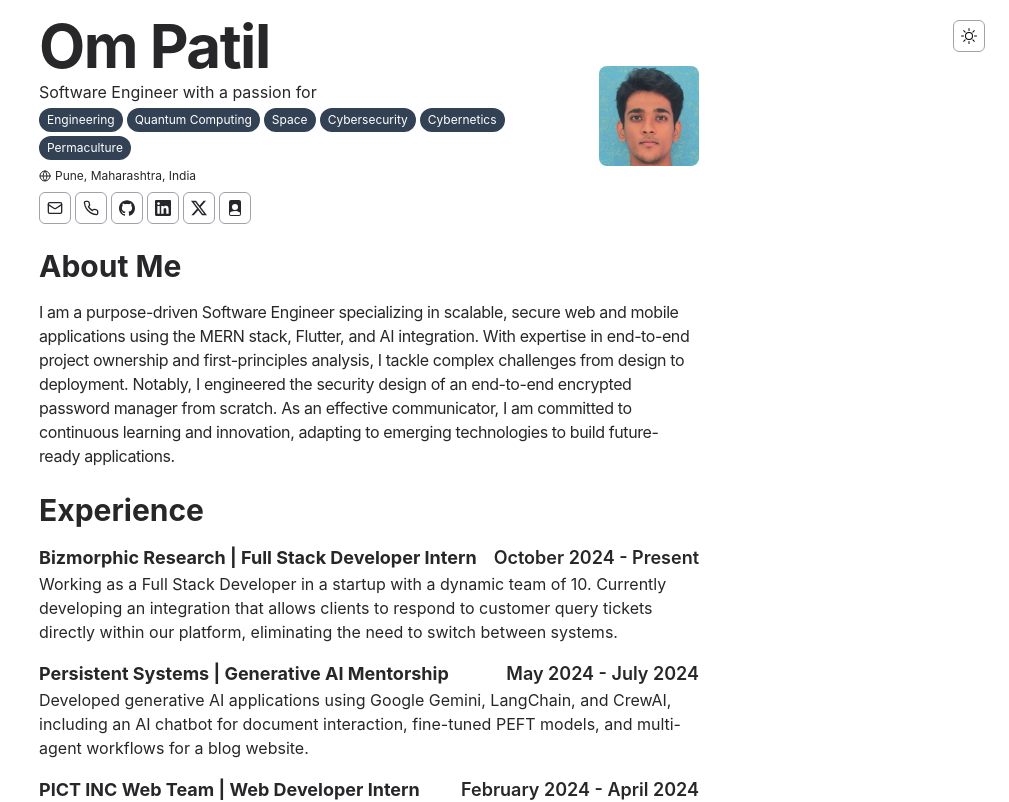
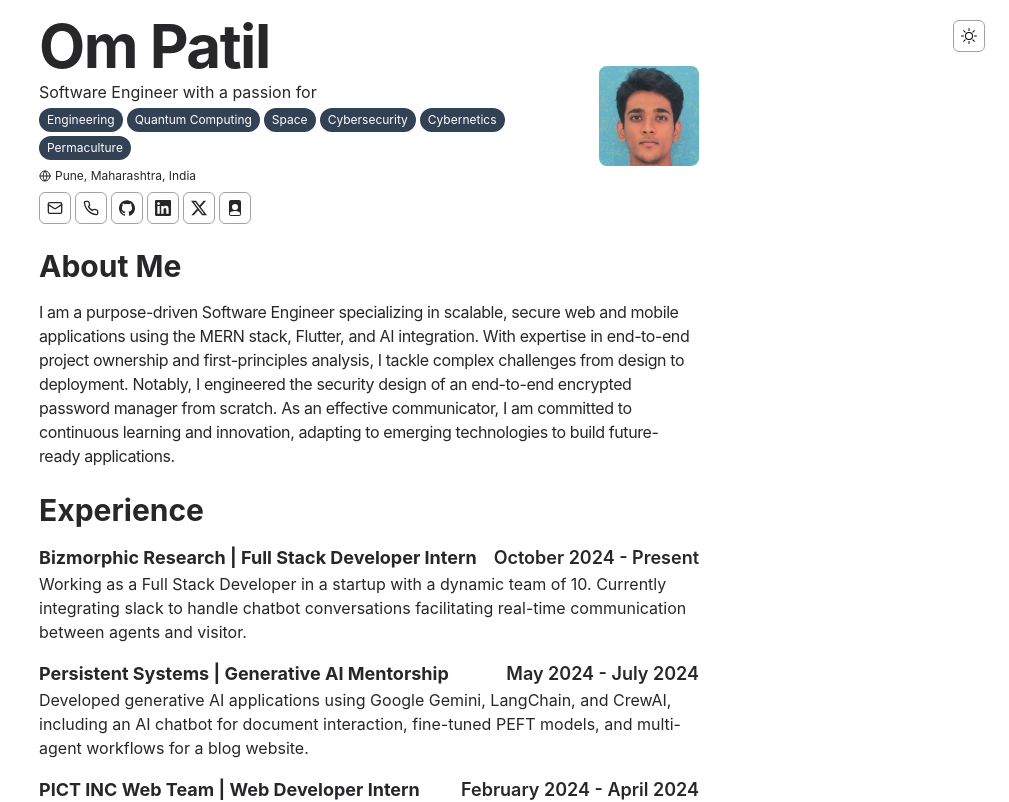
Before and after one commit to ompatil-15/Portfolio-Website, a React (Create React App) app: page / in a window 1280 px wide. Shown: the top 802 px of the page, without its empty margins (271-1280 px from the left). Built offline with nearby package versions, Linux system fonts and the light colour scheme.

Commit message:
Update Information.js

```diff
--- a/src/components/Information.js
+++ b/src/components/Information.js
@@ -47,8 +47,8 @@ const experiences = [
         position: "Full Stack Developer Intern",
         timeframe: "October 2024 - Present",
 	description: `Working as a Full Stack Developer in a startup with a dynamic team of 10.
-			Currently developing an integration that allows clients to respond to customer query tickets
-			directly within our platform, eliminating the need to switch between systems.`,
+			Currently integrating slack to handle chatbot conversations facilitating
+			real-time communication between agents and visitor.`,
     },
     {
         company: "Persistent Systems",
```
